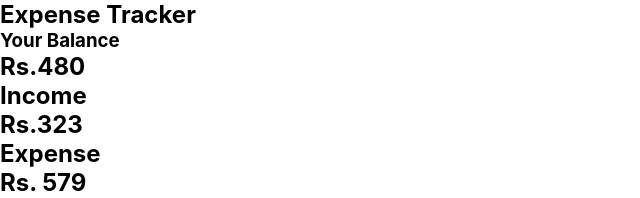
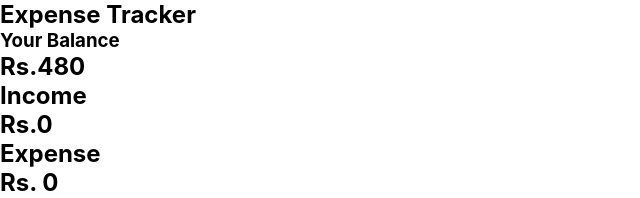
Before and after one commit to mukul98s/expense-tracker-react, a React (Create React App) app: page / in a window 1280 px wide. Shown: the top 198 px of the page, without its empty margins (0-640 px from the left). Built offline with nearby package versions, Linux system fonts and the light colour scheme.

Commit message:
Expense & Debt calculated

```diff
--- a/src/components/Expense.js
+++ b/src/components/Expense.js
@@ -1,18 +1,32 @@
-import React from "react";
+import React, { useContext } from "react";
+import { GlobalContext } from "../context/GlobalState";
 
 function Expense() {
+  const { transactions } = useContext(GlobalContext);
+
+  const positive = transactions
+    .map((transaction) => transaction.amount)
+    .filter((amount) => amount > 0)
+    .reduce((a, b) => a + b, 0);
+
+  const negative = transactions
+    .map((transaction) => transaction.amount)
+    .filter((amount) => amount < 0)
+    .reduce((a, b) => a + b, 0);
+
   return (
     <div className="expense">
       <div className="expense__income">
         <h2>Income</h2>
         <h2>
-          <span className="money">Rs.</span>323
+          <span className="money">Rs.</span>
+          {positive}
         </h2>
       </div>
       <div className="expense__debt">
         <h2>Expense</h2>
         <h2>
-          <span className="money">Rs.</span> 579
+          <span className="money">Rs.</span> {negative}
         </h2>
       </div>
     </div>
```
